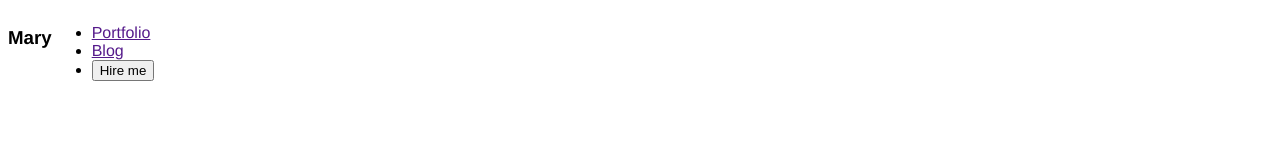
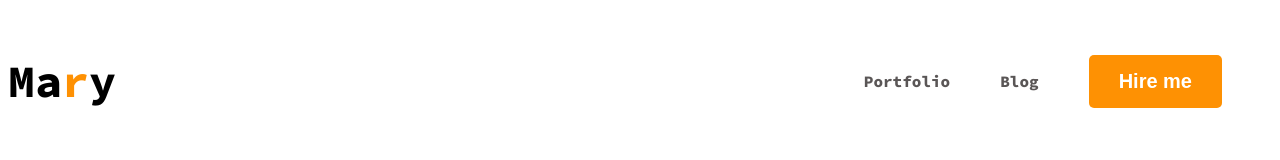
Before and after one commit to jaber669/web-developer-protfolio, a plain HTML site: page index.html in a window 1280 px wide. Drawn offline with Linux system fonts and the light colour scheme.

Commit message:
added nav

```diff
--- a/index.html
+++ b/index.html
@@ -4,16 +4,19 @@
     <meta charset="UTF-8">
     <meta name="viewport" content="width=device-width, initial-scale=1.0">
     <title>Web Developer Portfolio</title>
+    <link rel="preconnect" href="https://fonts.googleapis.com">
+<link rel="preconnect" href="https://fonts.gstatic.com" crossorigin>
+<link href="https://fonts.googleapis.com/css2?family=Open+Sans:ital,wght@0,300..800;1,300..800&family=Source+Code+Pro:ital,wght@0,200..900;1,200..900&display=swap" rel="stylesheet">
         <link rel="stylesheet" href="styles/portfolio.css">
 </head>
 <body>
     <header>
         <nav>
-            <h3>Mary</h3>
+            <h3 class="nav-title">Ma<span class="text-primary">r</span>y</h3>
             <ul>
                 <li><a href="">Portfolio</a></li>
                 <li><a href="">Blog</a></li>
-                <li><button>Hire me</button></li>
+                <li><button class="btn-primary">Hire me</button></li>
             </ul>
         </nav>
     </header>
--- a/styles/portfolio.css
+++ b/styles/portfolio.css
@@ -1,8 +1,41 @@
 /* common shared styles */
     body{
-        font-family:'Franklin Gothic Medium', 'Arial Narrow', Arial, sans-serif;
+        font-family: "Source Code Pro", monospace;
+        font-weight: 800;
+
     }
+.text-primary{
+    color: rgb(254, 145, 3);
+}
+.btn-primary{
+    border-radius: 5px;
+    background: rgb(254, 145, 3);
+    border: 0;
+    color: white;
+    font-size: 20px;
+    font-weight: 700;
+    padding: 15px 30px;
+}
 /* nav related styles */
 nav{
     display: flex;
+    justify-content: space-between;
+    align-items: center;
 }
+.nav-title{
+    color: black;
+    font-size: 45px;
+    font-weight: 800;
+}
+nav > ul{
+    display: flex;
+    align-items: center;
+}
+nav li{
+    list-style: none;
+    margin-right: 50px;
+}
+nav a{
+    text-decoration: none;
+    color: rgb(90, 86, 86);
+}
```
